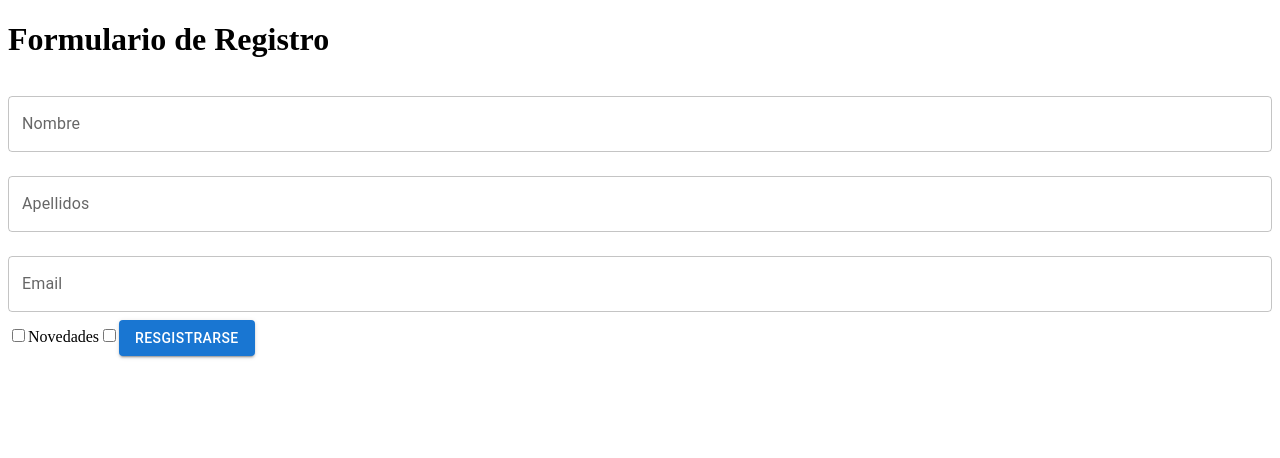
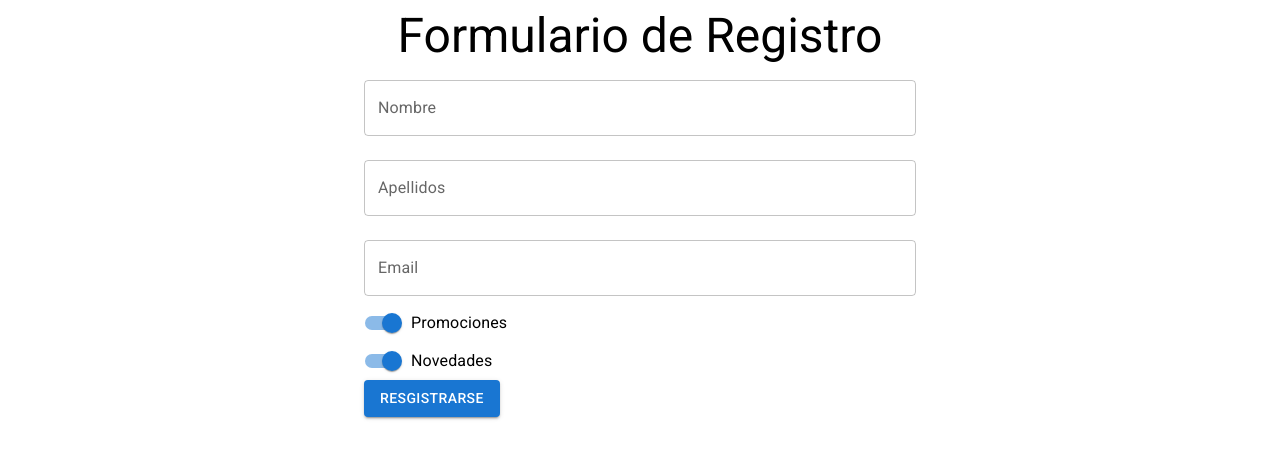
Before and after one commit to magoMercurio/function-compenent-react-vite, a React (Vite) app: page / in a window 1280 px wide. Shown: the top 458 px of the page. Built offline with nearby package versions, Linux system fonts and the light colour scheme.

Commit message:
styling FormSignUp.jsx

```diff
--- a/index.html
+++ b/index.html
@@ -4,6 +4,11 @@
     <meta charset="UTF-8" />
     <link rel="icon" type="image/svg+xml" href="/vite.svg" />
     <meta name="viewport" content="width=device-width, initial-scale=1.0" />
+    <link
+  rel="stylesheet"
+  href="https://fonts.googleapis.com/css?family=Roboto:300,400,500,700&display=swap"
+/>
+
     <title>Formulario Registro</title>
   </head>
   <body>
--- a/src/App.jsx
+++ b/src/App.jsx
@@ -1,15 +1,16 @@
 
 import './App.css'
 import FormsignUp from './components/FormSignUp'
-
+import { Container } from '@mui/material'
+import Typography from '@mui/material/Typography'
 
 function App() {
 
   return (
-    <>
-    <h1>Formulario de Registro</h1>
+    <Container component="section" maxWidth="sm" >
+    <Typography variant='h3'align='center' component='h1'>Formulario de Registro</Typography>
       <FormsignUp />
-    </>
+    </Container>
   )
 }
 
--- a/src/components/FormSignUp.jsx
+++ b/src/components/FormSignUp.jsx
@@ -1,5 +1,8 @@
-import Button from '@mui/material/Button';
-import TextField from '@mui/material/TextField';
+import Button from '@mui/material/Button'
+import TextField from '@mui/material/TextField'
+import { Switch } from '@mui/material'
+import { FormGroup } from '@mui/material'
+import { FormControlLabel } from '@mui/material'
 
 function FormsignUp() {
   return <form>
@@ -24,9 +27,18 @@ function FormsignUp() {
       fullWidth
       margin='normal'
     />
-    <input type="checkbox" name="" id="" />
-    <label>Novedades</label>
-    <input type="checkbox" name="" id="" />
+    <FormGroup>
+      <FormControlLabel
+        control={ <Switch defaultChecked /> }
+        label="Promociones"
+      />
+
+      <FormControlLabel
+        control={ <Switch defaultChecked /> }
+        label="Novedades"
+      />
+
+    </FormGroup>
     <Button variant='contained' >Resgistrarse</Button>
   </form>
 }
```
